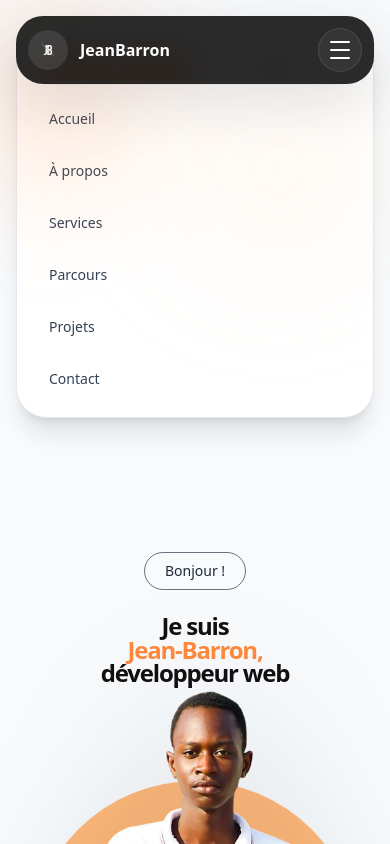
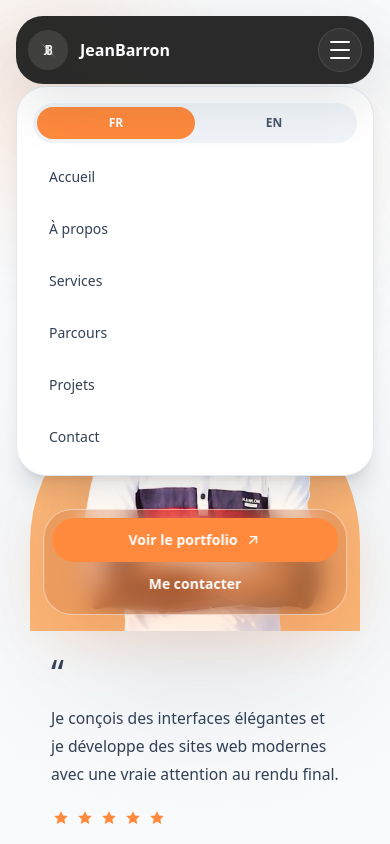
Before and after one commit to Barronakn/jeanbarronalokpon-portfolio, a React (Create React App) app: page /1 in a window 390 px wide. Both pictures are taken after a click on the button 340 px from the left and 50 px from the top of the page. Shown: the top 844 px of the page. Built offline with nearby package versions, Linux system fonts and the light colour scheme.

Commit message:
fix:navbar mobile is on fixed

```diff
--- a/src/Pages/Home.jsx
+++ b/src/Pages/Home.jsx
@@ -204,7 +204,7 @@ const Home = () => {
         </nav>
 
         {menuOpen && (
-          <div className="mx-auto mt-3 max-w-7xl rounded-[1.9rem] border border-slate-200 bg-white p-4 shadow-xl lg:hidden">
+          <div className="fixed left-4 right-4 top-[5.4rem] z-40 mx-auto max-w-6xl rounded-[1.9rem] border border-slate-200 bg-white p-4 shadow-xl sm:left-6 sm:right-6 sm:top-[6.2rem] lg:hidden">
             <div className="mb-3 flex rounded-full bg-slate-100 p-1">
               {["fr", "en"].map((lang) => (
                 <button
```
